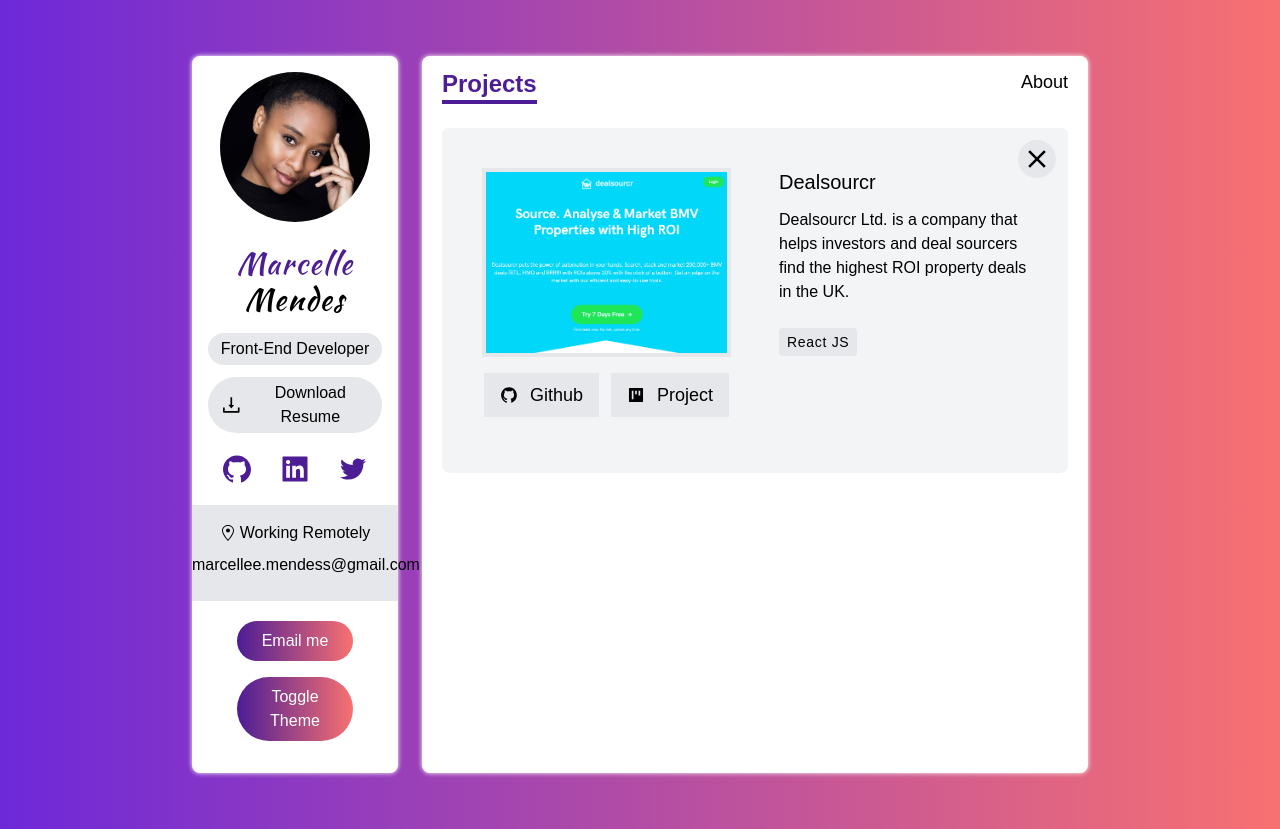
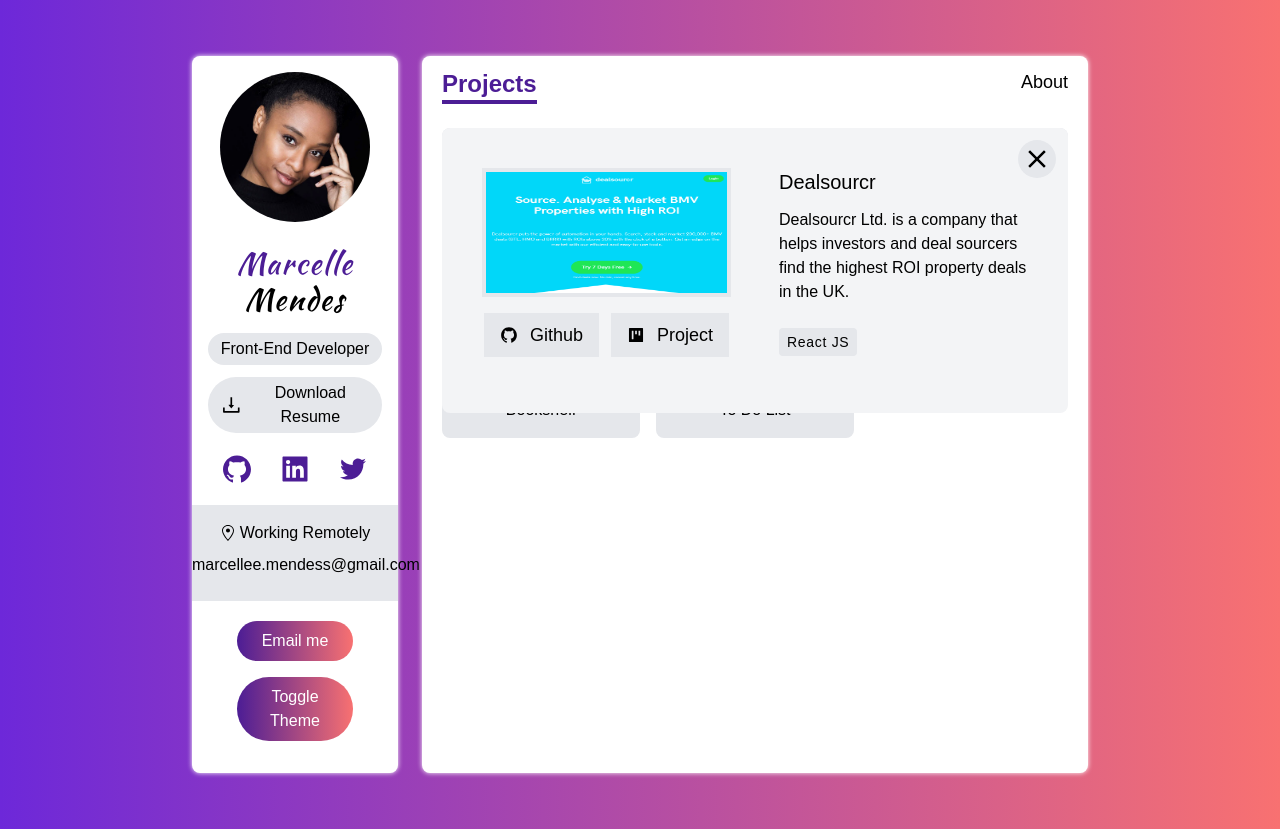
Before and after one commit to marcelleemendess/portfolio-v2, a Next.js app: page /projects in a window 1280 px wide. Both pictures are taken after a click on the picture 541 px from the left and 181 px from the top of the page. Built offline with nearby package versions, Linux system fonts and the light colour scheme.

Commit message:
fixing bugs

```diff
--- a/components/ProjectCard.tsx
+++ b/components/ProjectCard.tsx
@@ -51,9 +51,12 @@
                 <div className="absolute top-0 left-0 z-10 grid w-full h-auto p-2 text-black bg-gray-100 rounded-lg md:p-10 md:grid-cols-2 gap-x-12 dark:text-white dark:bg-dark-100">
                     <motion.div variants={stagger} initial="initial" animate="animate">
                         <motion.div variants={fadeInUp} className="border-4 border-grey-100">
-                            <img
+                            <Image
                                 src={image_path}
                                 alt={name}
+                                layout="responsive"
+                                height="150"
+                                width="300"
                             />
                         </motion.div>
                         <motion.div variants={fadeInUp} className="flex justify-center my-4 space-x-3">
```
Also changed, not shown: 1 other file (tests, documents, lock files or other folders).
